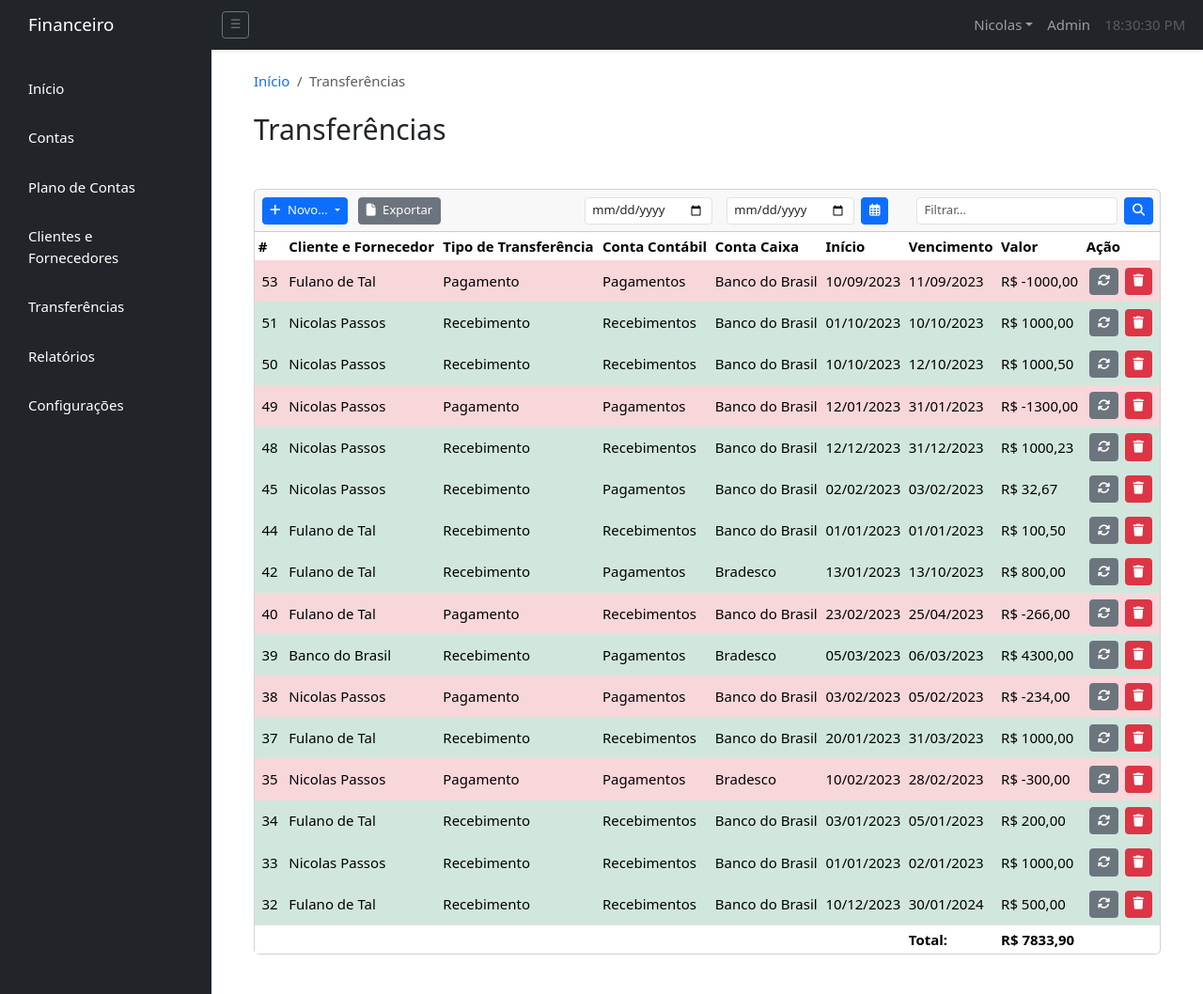
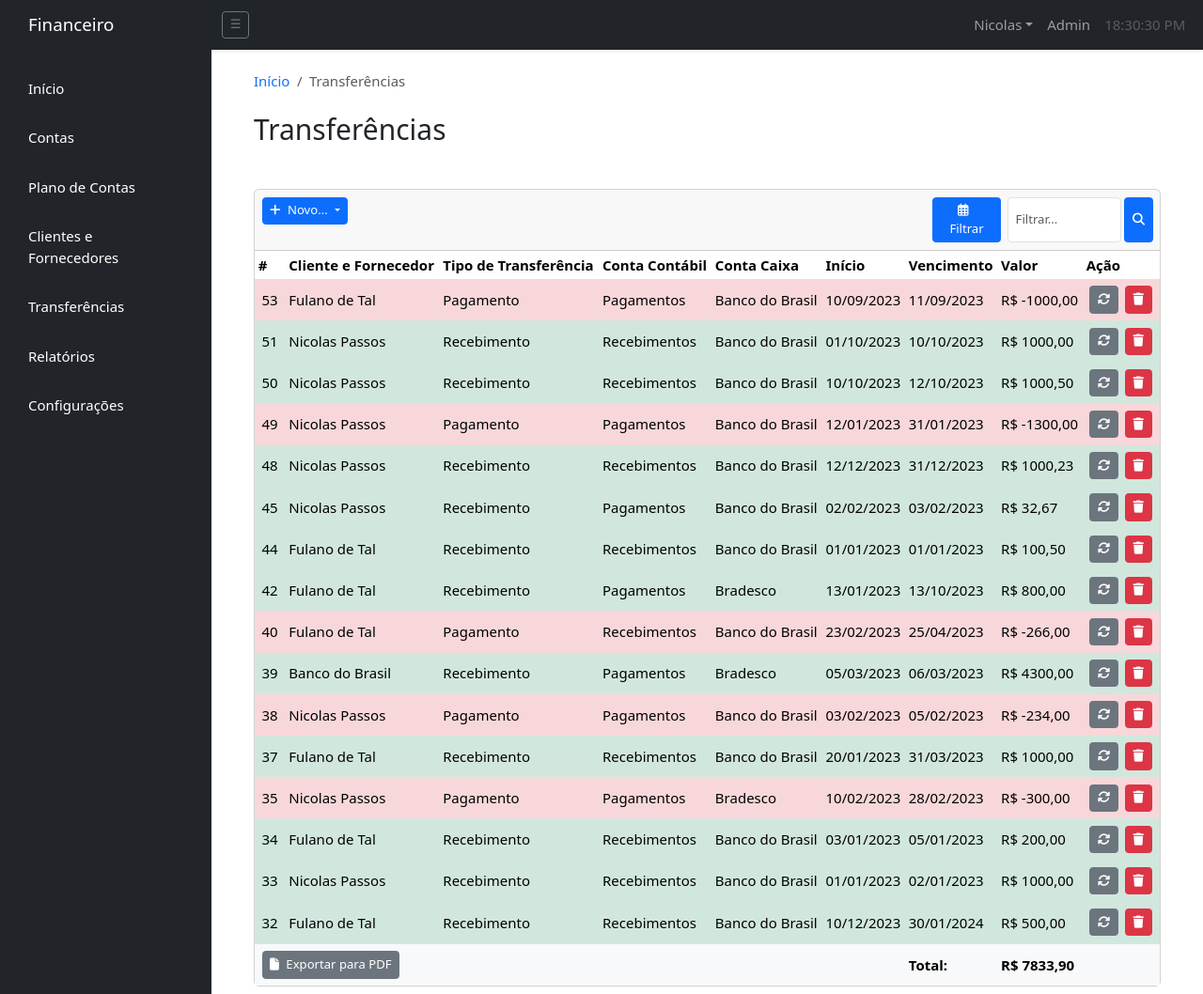
Before and after one commit to nicolaspss/sistema_financeiro, a Django app: page /transferencias/ in a window 1280 px wide. Shown: the whole page at 94% size. Run offline with Django 4.2, Linux system fonts and the light colour scheme; a user stored in the database is signed in; data comes from the database, SQL or seed files in the repository; some libraries are stand-ins or nearby versions.

Commit message:
Changed some configs

```diff
--- a/financeiro/templates/home.html
+++ b/financeiro/templates/home.html
@@ -109,7 +109,7 @@
 
   var ctx = document.getElementById('myChart').getContext('2d');
   var myChart = new Chart(ctx, {
-    type: 'bar',
+    type: 'line',
     data: {
       labels: {{ labels| safe }},
   datasets: [{
--- a/financeiro/templates/transfers/transfers.html
+++ b/financeiro/templates/transfers/transfers.html
@@ -15,13 +15,12 @@
   <h2 class="mb-5">Transferências</h2>
 
   <div class="card">
-    <div class="card-header px-2">
+    <div class="card-header">
       <div class="col d-flex w-100 justify-content-between m-0">
         <div class="row">
-          <div class="col">
-            <div class="col">
+            <div class="col ps-1">
               <!-- Button trigger modal -->
-              <div class="dropdown">
+              <div class="dropdown p-0">
                 <button class="btn btn-primary btn-sm dropdown-toggle" type="button" data-bs-toggle="dropdown" aria-expanded="false">
                   <span class="loader me-1"></span>
                   <i class="fa-solid fa-plus icon me-2" style="display: none;"></i>Novo...
@@ -150,20 +149,38 @@
                 </div>
               </form>
             </div>
+
+        </div>
+        <div class="row p-0 d-flex justify-content-end">
+          <!-- Button trigger modal -->
+          <button type="button" class="btn btn-sm btn-primary" data-bs-toggle="modal" data-bs-target="#exampleModal" style="width: 5.5em;position: static;">
+            <i class="fa-regular fa-calendar-days pe-2"></i>Filtrar
+          </button>
+
+          <!-- Modal -->
+          <div class="modal fade" id="exampleModal" tabindex="-1" aria-labelledby="exampleModalLabel" aria-hidden="true">
+            <div class="modal-dialog">
+              <div class="modal-content">
+                <div class="modal-header">
+                  <h1 class="modal-title fs-5" id="exampleModalLabel">Filtrar por Data:</h1>
+                  <button type="button" class="btn-close" data-bs-dismiss="modal" aria-label="Close"></button>
+                </div>
+                <div class="modal-body">
+                  <form action="{% url 'filtered_objects' %}" class="d-flex col" method="get";>
+                    <input type="date" name="start" class="form-control form-control-sm mx-2" />
+                    <input type="date" name="end" class="form-control form-control-sm mx-2" />
+                    <button class="btn btn-sm btn-primary" type="submit"><i class="fa-regular fa-calendar-days"></i>Filtrar</button>
+                  </form>
+                </div>
+                <div class="modal-footer">
+                  <button type="button" class="btn btn-secondary" data-bs-dismiss="modal">Close</button>
+                </div>
+              </div>
+            </div>
           </div>
-          <a href="{% url 'export' %}" class="btn btn-sm btn-secondary col">
-            <i class="fa-solid fa-file me-2"></i>Exportar
-          </a>
-        </div>
-        <div class="row p-0">
-          <form action="{% url 'filtered_objects' %}" class="d-flex col" method="get">
-            <input type="date" name="start" class="form-control form-control-sm mx-2" />
-            <input type="date" name="end" class="form-control form-control-sm mx-2" />
-            <button class="btn btn-sm btn-primary" type="submit"><i class="fa-regular fa-calendar-days"></i></button>
-          </form>
-          <form class="d-flex float-start col" method="POST" action="{% url 'search_bar' %}">
+          <form class="d-flex float-start col-6 px-1" method="POST" action="{% url 'search_bar' %}">
             {% csrf_token %}
-            <input type="search" class="form-control form-control-sm mx-2" placeholder="Filtrar..." name="searched" />
+            <input type="search" class="form-control form-control-sm mx-1" placeholder="Filtrar..." name="searched" />
             <button class="btn btn-sm btn-primary" type="submit"><i class="fa-solid fa-magnifying-glass"></i></button>
           </form>
         </div>
@@ -194,15 +211,21 @@
 
           {% endblock %}
         </tbody>
-        <tfoot class="border-top">
+        <tfoot class="border-top table-light">
           <tr>
-            <td colspan="6"></td>
+            <td colspan="2">
+            <a href="{% url 'export' %}" class="btn btn-sm btn-secondary m-1">
+              <i class="fa-solid fa-file pe-2"></i>Exportar para PDF
+            </a>
+            </td>
+            <td colspan="4"></td>
             <td>
               <strong>Total:</strong>
             </td>
             <td>
               <strong>R$ {{ transfer_sum.value__sum|floatformat:2 }}</strong>
             </td>
+            <td></td>
           </tr>
         </tfoot>
       </table>
--- a/static/css/style.css
+++ b/static/css/style.css
@@ -77,3 +77,9 @@ thead.clickable:hover {
         margin: auto;
     }
   }
+
+@media (width < 550px) {
+    .button-label {
+        display: none;
+    }
+}
```
